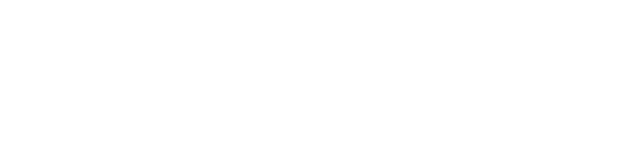
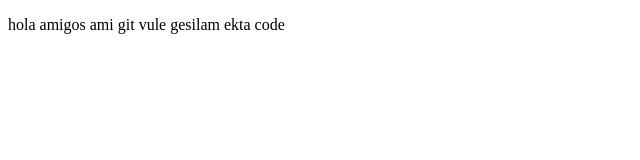
Before and after one commit to SiddikArim/my-first-repos, a plain HTML site: page index.html in a window 1280 px wide. Shown: the whole page, without its empty margins (0-640 px from the left). Drawn offline with Linux system fonts and the light colour scheme.

Commit message:
2nd attempt

```diff
--- a/index.html
+++ b/index.html
@@ -7,6 +7,6 @@
     <title>my-first-repos</title>
 </head>
 <body>
-
+    <p>hola amigos ami git vule gesilam ekta code </p>
 </body>
 </html>
```
